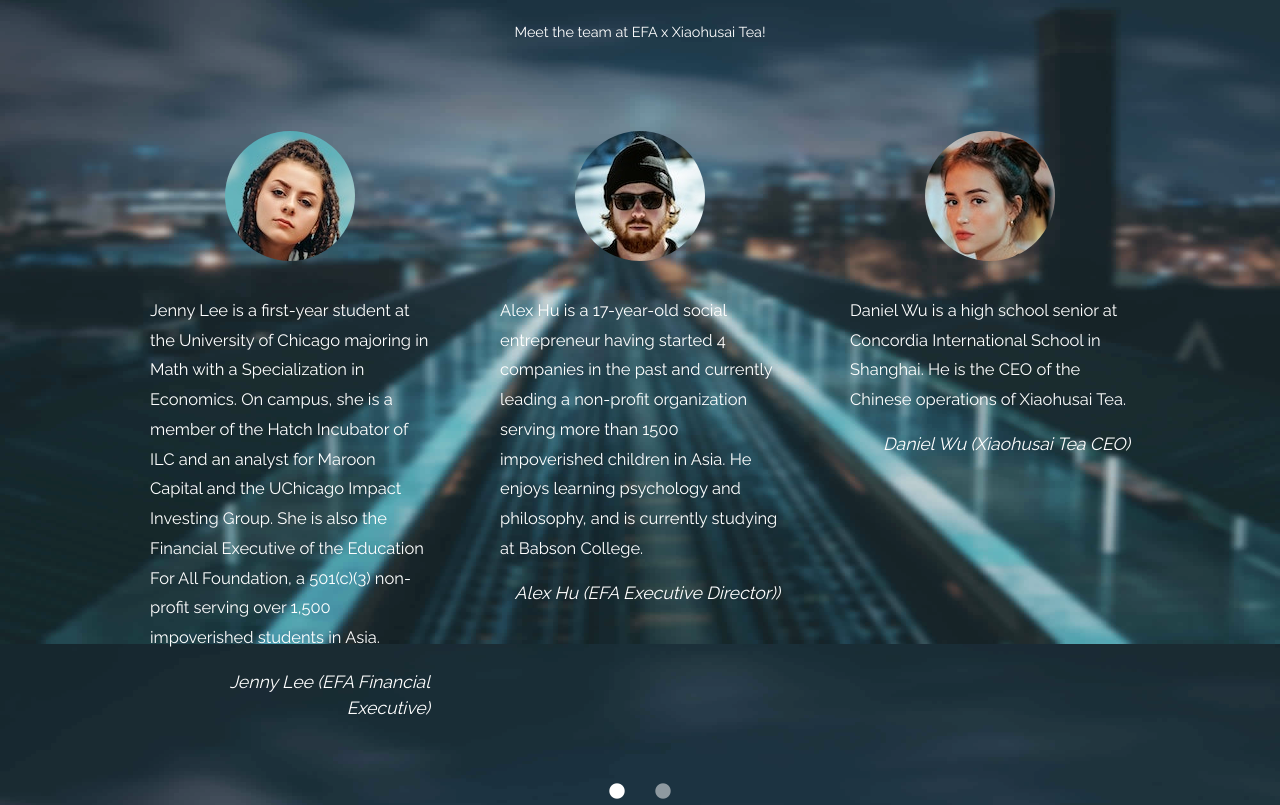
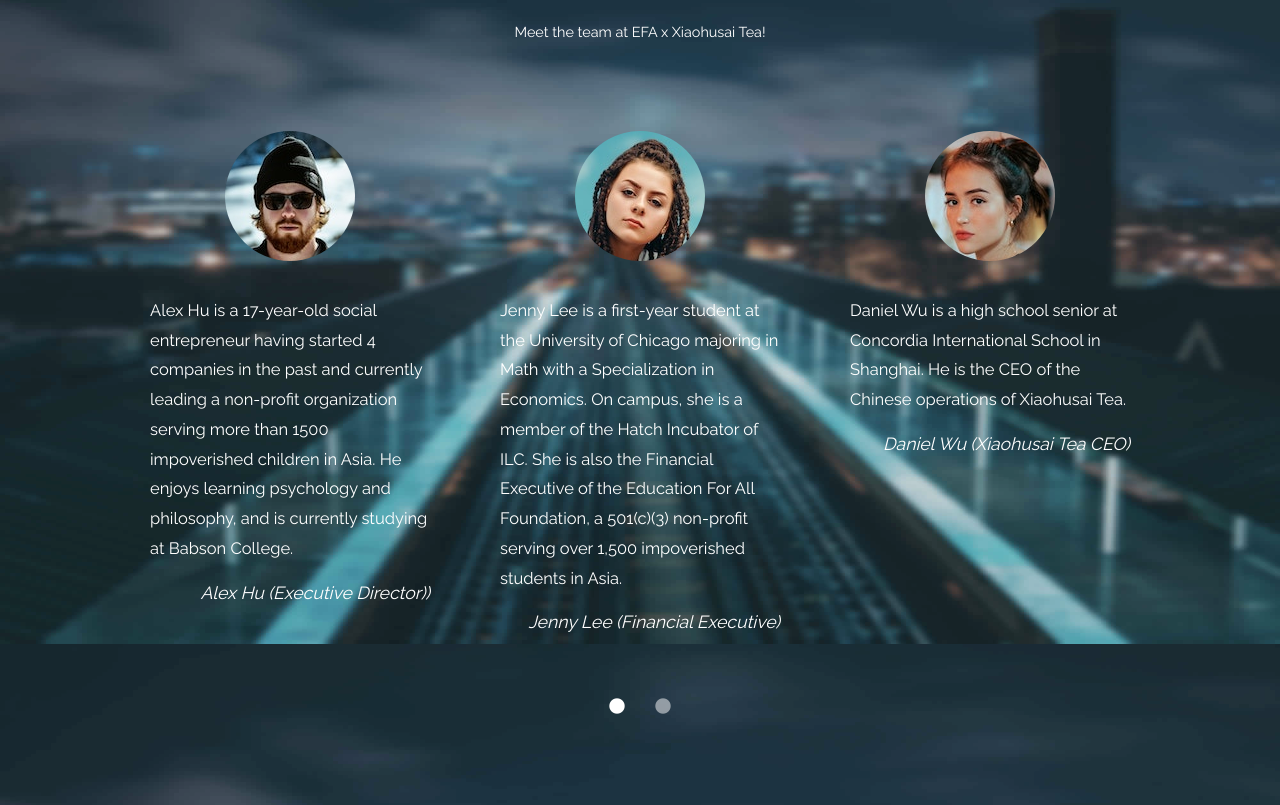
Before and after one commit to jyleepandas/ILC-Jylee, a plain HTML site: page index.html in a window 1280 px wide. Shown: the part 2080-2885 px from the top of the page. Drawn offline with Linux system fonts and the light colour scheme.

Commit message:
smol edit 4ish

```diff
--- a/index.html
+++ b/index.html
@@ -158,15 +158,15 @@
             <div class="mx-auto tm-gallery-container tm-gallery-container-2">
               <div class="tm-testimonials-carousel">
                 <figure class="tm-testimonial-item">
-                  <img src="img/testimonial-img-01.jpg" alt="Image" class="img-fluid mx-auto">
-                  <blockquote>Jenny Lee is a first-year student at the University of Chicago majoring in Math with a Specialization in Economics. On campus, she is a member of the Hatch Incubator of ILC and an analyst for Maroon Capital and the UChicago Impact Investing Group. She is also the Financial Executive of the Education For All Foundation, a 501(c)(3) non-profit serving over 1,500 impoverished students in Asia.</blockquote>
-                  <figcaption>Jenny Lee (EFA Financial Executive)</figcaption>
+                  <img src="img/testimonial-img-02.jpg" alt="Image" class="img-fluid mx-auto">
+                  <blockquote>Alex Hu is a 17-year-old social entrepreneur having started 4 companies in the past and currently leading a non-profit organization serving more than 1500 impoverished children in Asia. He enjoys learning psychology and philosophy, and is currently studying at Babson College.</blockquote>
+                  <figcaption>Alex Hu (Executive Director))</figcaption>
                 </figure>
 
                 <figure class="tm-testimonial-item">
-                  <img src="img/testimonial-img-02.jpg" alt="Image" class="img-fluid mx-auto">
-                  <blockquote>Alex Hu is a 17-year-old social entrepreneur having started 4 companies in the past and currently leading a non-profit organization serving more than 1500 impoverished children in Asia. He enjoys learning psychology and philosophy, and is currently studying at Babson College.</blockquote>
-                  <figcaption>Alex Hu (EFA Executive Director))</figcaption>
+                  <img src="img/testimonial-img-01.jpg" alt="Image" class="img-fluid mx-auto">
+                  <blockquote>Jenny Lee is a first-year student at the University of Chicago majoring in Math with a Specialization in Economics. On campus, she is a member of the Hatch Incubator of ILC. She is also the Financial Executive of the Education For All Foundation, a 501(c)(3) non-profit serving over 1,500 impoverished students in Asia.</blockquote>
+                  <figcaption>Jenny Lee (Financial Executive)</figcaption>
                 </figure>
 
                 <figure class="tm-testimonial-item">
```
